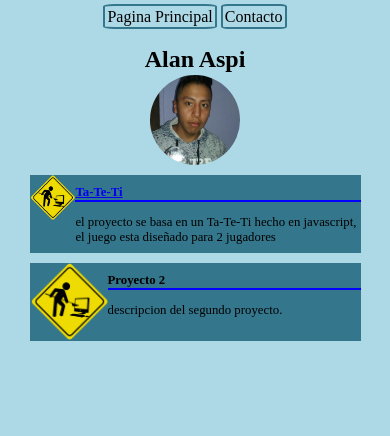
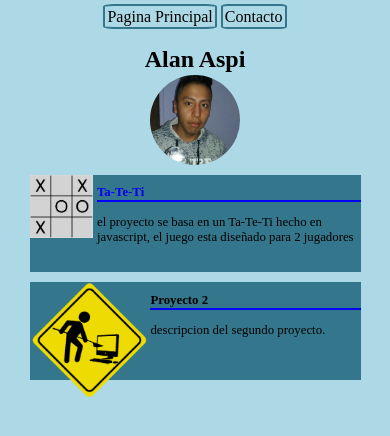
Before and after one commit to alanMarcosA/portfolio, a plain HTML site: page index.html in a window 390 px wide. Drawn offline with Linux system fonts and the light colour scheme.

Commit message:
mobile actulizado

```diff
--- a/css/estilo.css
+++ b/css/estilo.css
@@ -18,6 +18,7 @@ body{
     background-image: url(./../img/imgProyectoAux.png);
     background-size: contain;
     background-repeat: no-repeat;
+    margin-right: 1vw;
 }
 #perfil{
     height: 18vw;
@@ -70,3 +71,9 @@ nav a:hover{
 #nombre{
     margin-bottom: 2px;
 }
+#imgProyecto1{
+    background-image: url(../img/imgTateti.png);
+}
+a{
+    text-decoration: none;
+}
--- a/css/estilosAux.css
+++ b/css/estilosAux.css
@@ -24,5 +24,19 @@
         height: 23vw;
         width: 23vw;
     }
-
+    #imgProyecto1{
+        background-image: url(../img/imgTateti.png);
+    }
+    .imgProyecto{
+        height: 30vw;
+        width: 30vw;
+        background-image: url(./../img/imgProyectoAux.png);
+        background-size: contain;
+        background-repeat: no-repeat;
+        margin-right: 1vw;
+    }
+    #proyecto .principal {
+        height: 25vw;
+        margin: 10px;
+    }
   }
--- a/index.html
+++ b/index.html
@@ -22,7 +22,7 @@
             </section>
             <section id="proyecto">
                 <section class="principal">
-                    <div class="imgProyecto">
+                    <div class="imgProyecto" id="imgProyecto1">
                     </div>
                     <div class="descripcion">
                         <h2><a href="https://ta-te-ti-1.netlify.com/">Ta-Te-Ti</a></h2>
```
Also changed, not shown: img/imgTateti.png (added), 1 other file.
